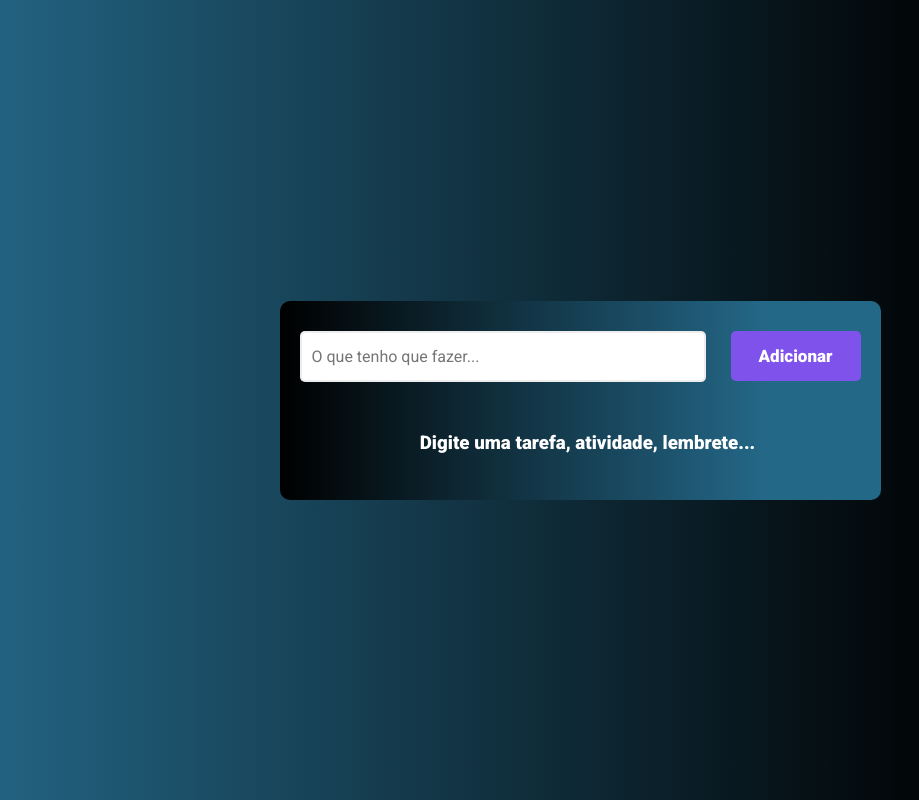
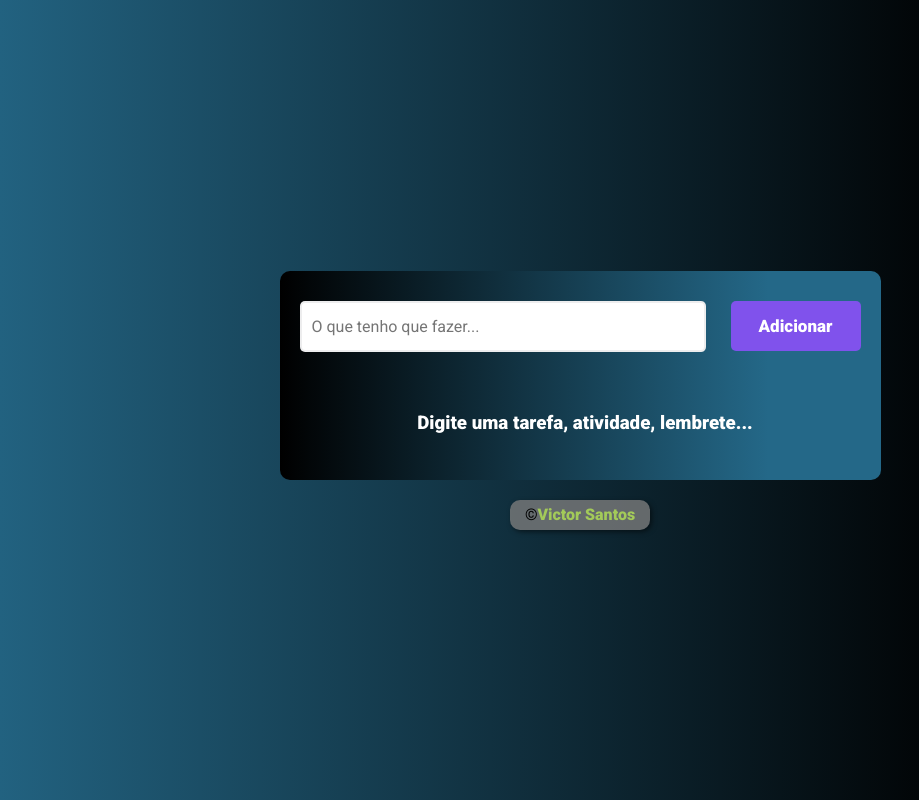
Before and after one commit to victorSmenezes/primeiro-projeto-react, a React (Vite) app: page / in a window 1280 px wide. Shown: the whole page, without its empty margins (60-979 px from the left). Built offline with nearby package versions, Linux system fonts and the light colour scheme.

Commit message:
Ajustes Finais

```diff
--- a/index.html
+++ b/index.html
@@ -3,7 +3,6 @@
 
 <head>
   <meta charset="UTF-8" />
-  <link rel="icon" type="image/svg+xml" href="/vite.svg" />
   <meta name="viewport" content="width=device-width, initial-scale=1.0" />
   <link rel="preconnect" href="https://fonts.googleapis.com">
   <link rel="preconnect" href="https://fonts.gstatic.com" crossorigin>
--- a/src/App.jsx
+++ b/src/App.jsx
@@ -1,6 +1,6 @@
 import React, { useState } from 'react';
 import { v4 as uuid } from 'uuid';
-import { Container, ToDoList, Input, Button, ListItem, NoTask, Trash, Check } from './styles.js';
+import { Container, ToDoList, Input, Button, ListItem, NoTask, Trash, Check, Footer, Link } from './styles.js';
 
 function App() {
   const [list, setList] = useState([])
@@ -42,7 +42,7 @@ function App() {
         <Button onClick={buttonClick}>Adicionar</Button>
 
         <ul>
-          {list.length > 0 ?(
+          {list.length > 0 ? (
             list.map((item) => (
               <ListItem isFinished={item.finished} key={item.id}>
                 <Check onClick={() => finishTask(item.id)} />
@@ -51,11 +51,17 @@ function App() {
               </ListItem>
             )))
             : (
-            <NoTask>Digite uma tarefa, atividade, lembrete...</NoTask>
+              <NoTask>Digite uma tarefa, atividade, lembrete...</NoTask>
             )
           }
         </ul>
+
       </ToDoList>
+
+      <Footer>
+        &copy;<Link href="https://www.linkedin.com/in/victor-santos-de-menezes/" target="_blank">Victor Santos</Link>
+      </Footer>
+
     </Container>
 
   )
--- a/src/styles.js
+++ b/src/styles.js
@@ -7,12 +7,13 @@ export const Container = styled.div`
     width: 100vw;
     height: 100vh;
     display: flex;
+    flex-direction: column;
     justify-content: center;
     align-items: center;
 
     ul{
-        margin-top: 30px;
-        padding-left: 15px;
+        margin-top: 40px;
+        padding-left: 10px;
     }
 `
 
@@ -20,6 +21,12 @@ export const ToDoList = styled.div`
     background: linear-gradient(90deg, #000000 0%, #246888 81.25%);
     padding: 30px 20px;
     border-radius: 10px;
+
+    @media screen and (max-width: 500px){
+        width: 350px;
+    }@media screen and (max-width: 500px){
+        width: 350px;
+    }
 `
 
 export const Input = styled.input`
@@ -30,6 +37,10 @@ export const Input = styled.input`
     height: 45px;
     margin-right: 25px;
     width: 390px;
+
+    @media screen and (max-width: 500px){
+        width: 350px;
+    }
 `
 export const Button = styled.button`
     background: #8052EC;
@@ -42,6 +53,14 @@ export const Button = styled.button`
     color: #FFFFFF;
     width: 130px;
     cursor: pointer;
+
+    &:hover{
+        opacity: .9;
+    }
+
+    &:active{
+        opacity: .7;
+    }
 `
 
 export const ListItem = styled.div`
@@ -59,6 +78,10 @@ export const ListItem = styled.div`
     li{
         list-style: none;
     }
+
+    @media screen and (max-width: 500px){
+        width: 250px;
+    }
 `
 export const NoTask = styled.h3`
     padding-top: 20px;
@@ -69,8 +92,41 @@ export const NoTask = styled.h3`
 
 export const Trash = styled(FcEmptyTrash)`
     cursor: pointer;
+    width: 20px;
+    height: 20px;
 `
 
 export const Check = styled(FcCheckmark)`
     cursor: pointer;
+    width: 20px;
+    height: 20px;
 `
+
+export const Footer = styled.footer`
+    width: 140px;
+    height: 30px;
+    background: #7c7c7ccb;
+    border-radius: 10px;
+    margin-top: 20px;
+    display: flex;
+    align-items: center;
+    justify-content: center;
+    box-shadow: 2px 2px 5px rgba(0, 0, 0, 0.5);
+    cursor: pointer;
+
+    &:hover {
+    opacity: .7;
+    }
+
+    &:active {
+    opacity: .9;
+    background-color: #acacac;
+    }
+`
+
+export const Link = styled.a`
+    font-weight: bold;
+    text-decoration: none;
+    color: rgb(163, 202, 89);
+    cursor: pointer;
+    `
```
